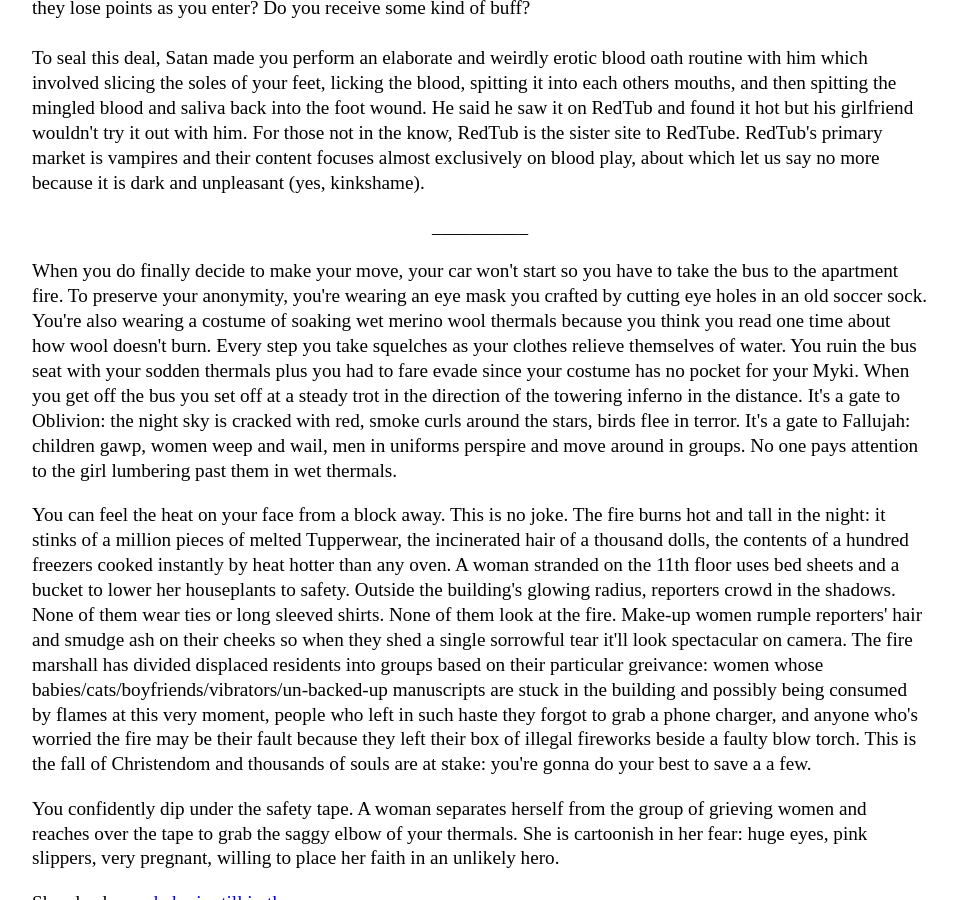
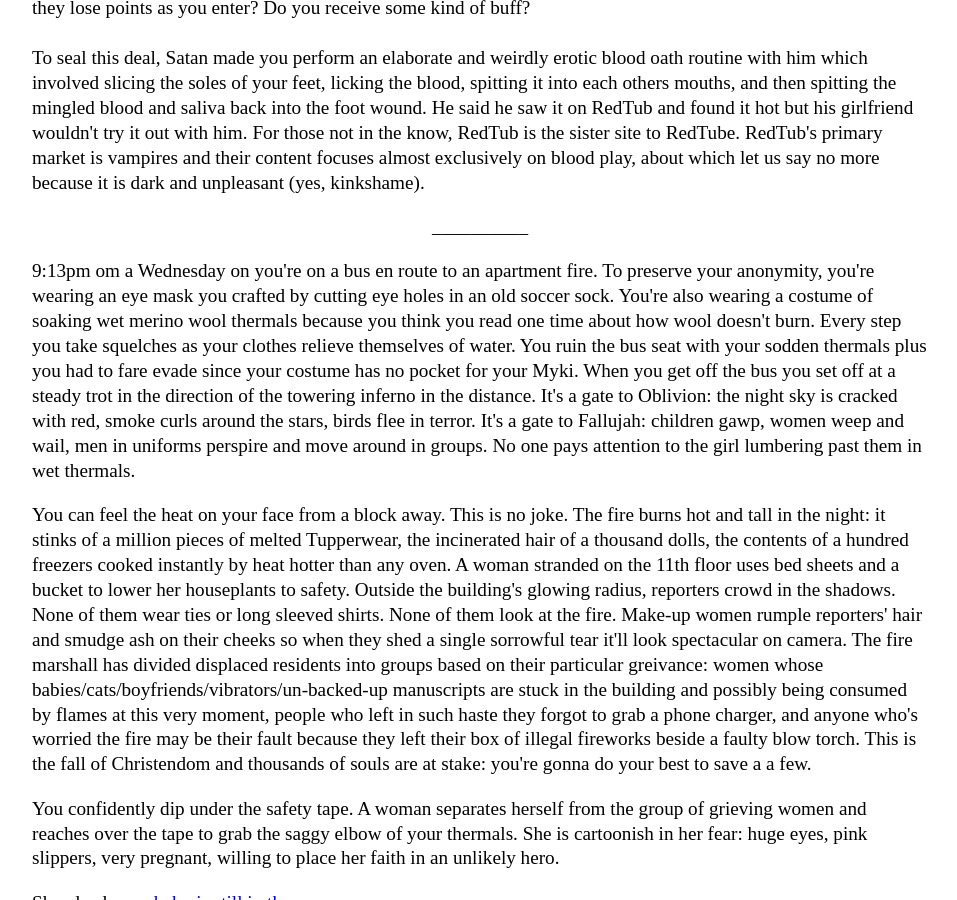
Before and after one commit to Pinelife/pinelife.github.io, a Jekyll site: the page Hellhole/Room12.html, which Jekyll copies as it is, in a window 1280 px wide and 900 px high, scrolled down 995 px. Shown: the whole window, without its empty margins (160-1117 px from the left). Built offline with Jekyll 4.4.1, drawn with Linux system fonts in a browser that asks for light colours.

Commit message:
Update Room12.html

```diff
--- a/Hellhole/Room12.html
+++ b/Hellhole/Room12.html
@@ -73,7 +73,7 @@ exclusively on blood play, about which let us say no more because it is dark and
 __________
 </p>
 <p>
-  When you do finally decide to make your move, your car won't start so you have to take the bus to the apartment fire. To preserve your anonymity,
+  9:13pm om a Wednesday on you're on a bus en route to an apartment fire. To preserve your anonymity,
   you're wearing an eye mask you crafted by cutting eye holes in an old soccer sock. You're also wearing a costume of soaking wet merino
   wool thermals because you think you read one time about how wool doesn't burn. Every step you take squelches as your
   clothes relieve themselves of water. You ruin the bus seat with your sodden thermals plus you had to fare evade since your costume has
```
